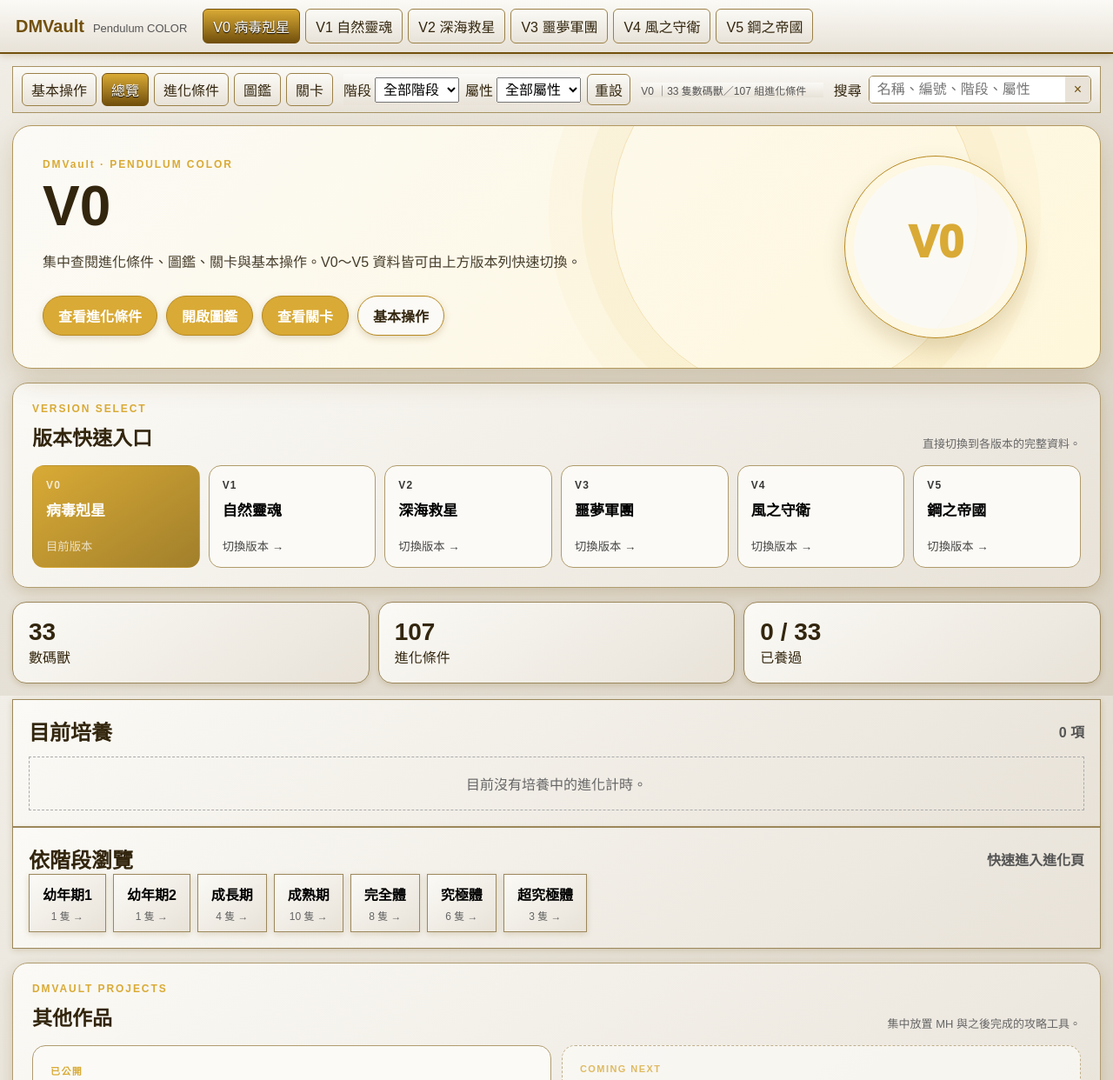
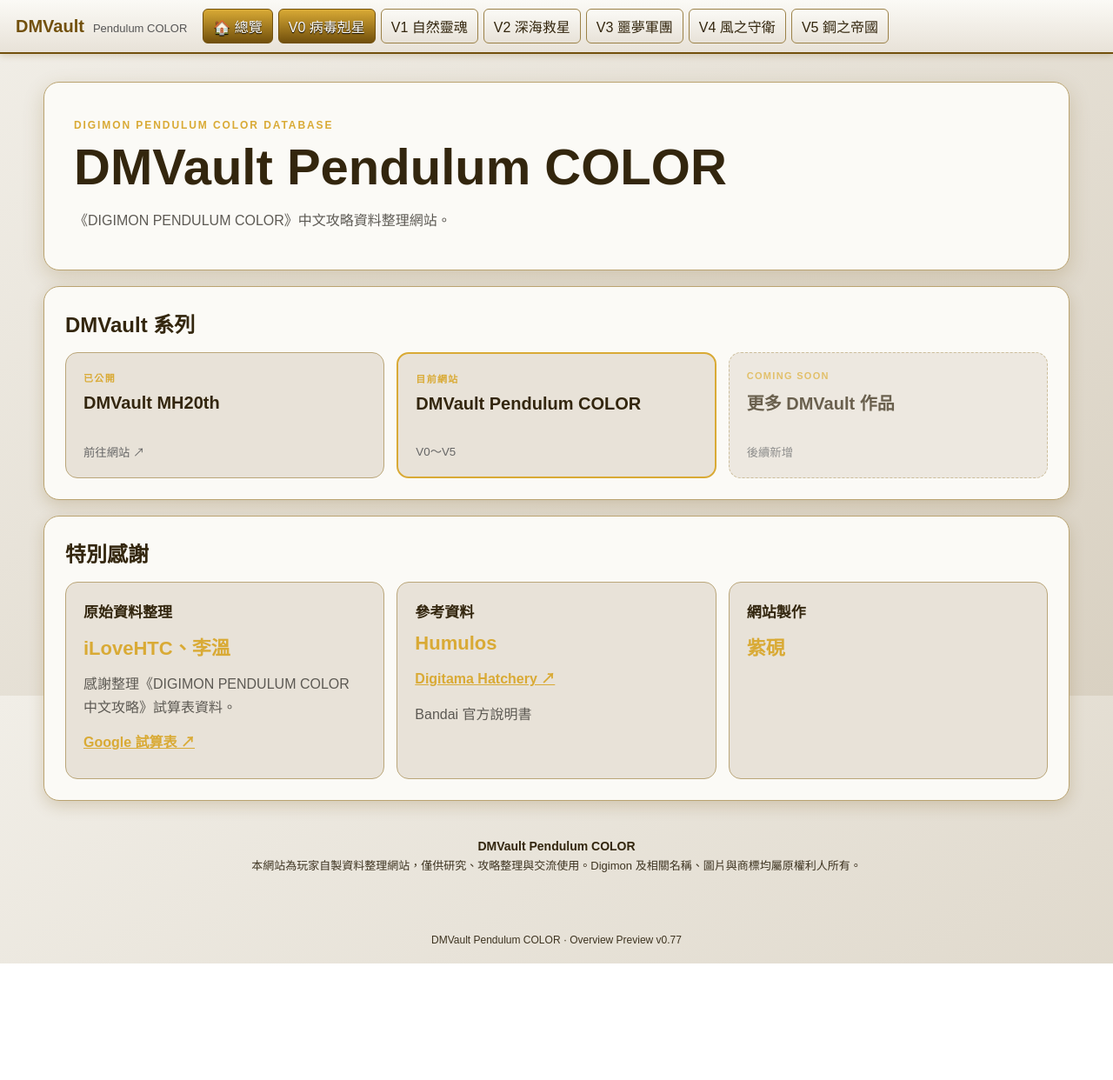
Before and after one commit to yanbol2001/DMVault-Pendulum-COLOR, a plain HTML site: page index.html in a window 1280 px wide. Shown: the top 1242 px of the page at 87% size. After the commit the page ends 1108 px from the top, so only its background shows below. Drawn offline with Linux system fonts and the light colour scheme.

Commit message:
v0_77_MH_Style_Overview

```diff
--- a/app.js
+++ b/app.js
@@ -259,70 +259,50 @@
   </div>`;
 }
 function renderOverview(){
-  const visible=filteredDigimon();
-  const raised=loadRaised();
-  const active=activeCultivations();
-  const versionName=DATA.meta?.version_name||'';
-  const versionCode=(DATA.meta?.version||ACTIVE_VERSION.toUpperCase()).toUpperCase();
-  const cultivationRows=active.length?active.map(item=>{
-    const target=byName(item.e.to);
-    const countdown=item.info.key==='done'?'可進化':formatRemaining(item.remaining);
-    return `<button class="cultivation-item status-${item.info.key}" type="button" data-cultivation-target="${target?.id||''}">
-      <span class="cultivation-state">${item.info.label}</span>
-      <strong>${esc(item.e.to)}</strong>
-      <small>${esc(item.e.from)} → ${esc(item.e.to)}</small>
-      <span class="cultivation-time">${countdown}</span>
-    </button>`;
-  }).join(''):'<div class="cultivation-empty">目前沒有培養中的進化計時。</div>';
-  const evolutionCount=DATA.evolutions.filter(e=>visible.some(d=>d.name_zh===e.from)).length;
   $('#overviewView').innerHTML=`
-    <section class="home-hero">
-      <div class="home-hero-copy">
-        <span class="home-eyebrow">DMVault · PENDULUM COLOR</span>
-        <h1>${esc(versionCode)} ${esc(versionName)}</h1>
-        <p>集中查閱進化條件、圖鑑、關卡與基本操作。V0～V5 資料皆可由上方版本列快速切換。</p>
-        <div class="home-actions">
-          <button type="button" data-home-view="evolution">查看進化條件</button>
-          <button type="button" data-home-view="dex">開啟圖鑑</button>
-          <button type="button" data-home-view="stages">查看關卡</button>
-          <button type="button" data-home-view="guide" class="secondary">基本操作</button>
-        </div>
-      </div>
-      <div class="home-version-mark" aria-hidden="true"><span>${esc(versionCode)}</span><strong>${esc(versionName)}</strong></div>
+    <section class="about-hero">
+      <span class="about-kicker">DIGIMON PENDULUM COLOR DATABASE</span>
+      <h1>DMVault Pendulum COLOR</h1>
+      <p>《DIGIMON PENDULUM COLOR》中文攻略資料整理網站。</p>
     </section>
 
-    <section class="home-panel home-version-panel">
-      <div class="home-section-heading"><div><span>VERSION SELECT</span><h2>版本快速入口</h2></div><p>直接切換到各版本的完整資料。</p></div>
-      <div class="home-version-grid">
-        ${[
-          ['v0','V0','病毒剋星'],['v1','V1','自然靈魂'],['v2','V2','深海救星'],
-          ['v3','V3','噩夢軍團'],['v4','V4','風之守衛'],['v5','V5','鋼之帝國']
-        ].map(([id,code,name])=>`<button type="button" class="home-version-card ${id===ACTIVE_VERSION?'active':''}" data-home-version="${id}"><span>${code}</span><strong>${name}</strong><small>${id===ACTIVE_VERSION?'目前版本':'切換版本 →'}</small></button>`).join('')}
+    <section class="about-section">
+      <h2>DMVault 系列</h2>
+      <div class="project-link-grid">
+        <a class="project-link-card" href="https://yanbol2001.github.io/DMVault_MH20th/" target="_blank" rel="noopener noreferrer">
+          <span>已公開</span><strong>DMVault MH20th</strong><small>前往網站 ↗</small>
+        </a>
+        <div class="project-link-card current"><span>目前網站</span><strong>DMVault Pendulum COLOR</strong><small>V0～V5</small></div>
+        <div class="project-link-card pending"><span>COMING SOON</span><strong>更多 DMVault 作品</strong><small>後續新增</small></div>
       </div>
     </section>
 
-    <div class="overview-grid home-stats">
-      <article class="stat-card"><strong>${visible.length}</strong><span>數碼獸</span></article>
-      <article class="stat-card"><strong>${evolutionCount}</strong><span>進化條件</span></article>
-      <article class="stat-card"><strong>${raised.size} / ${DATA.digimon.length}</strong><span>已養過</span></article>
-    </div>
+    <section class="about-section">
+      <h2>特別感謝</h2>
+      <div class="credit-grid">
+        <article class="credit-card">
+          <h3>原始資料整理</h3>
+          <div class="credit-name">iLoveHTC、李溫</div>
+          <p>感謝整理《DIGIMON PENDULUM COLOR 中文攻略》試算表資料。</p>
+          <p><a href="https://docs.google.com/spreadsheets/d/15ZNsy_bM15Ht7fQiwgvIugUOnd62CMQ4qiHsnkj5jbE/htmlview#gid=184361674" target="_blank" rel="noopener noreferrer">Google 試算表 ↗</a></p>
+        </article>
+        <article class="credit-card">
+          <h3>參考資料</h3>
+          <div class="credit-name">Humulos</div>
+          <p><a href="https://humulos.com/digimon/penc/" target="_blank" rel="noopener noreferrer">Digitama Hatchery ↗</a></p>
+          <p>Bandai 官方說明書</p>
+        </article>
+        <article class="credit-card">
+          <h3>網站製作</h3>
+          <div class="credit-name">紫硯</div>
+        </article>
+      </div>
+    </section>
 
-    <section class="overview-section cultivation-overview"><div class="overview-title-row"><h2>目前培養</h2><span>${active.length} 項</span></div><div class="cultivation-list">${cultivationRows}</div></section>
-    <section class="overview-section"><div class="overview-title-row"><h2>依階段瀏覽</h2><span>快速進入進化頁</span></div><div class="overview-stages">${stageOrder.map(stage=>{const count=visible.filter(d=>d.stage===stage).length;return count?`<button class="overview-stage" data-stage="${stage}"><strong>${stage}</strong><span>${count} 隻 →</span></button>`:''}).join('')}</div></section>
-
-    <section class="home-panel home-projects">
-      <div class="home-section-heading"><div><span>DMVAULT PROJECTS</span><h2>其他作品</h2></div><p>集中放置 MH 與之後完成的攻略工具。</p></div>
-      <div class="home-project-grid">
-        <a class="home-project-card available" href="https://yanbol2001.github.io/DMVault_MH20th/" target="_blank" rel="noopener noreferrer">
-          <span class="project-status">已公開</span><strong>DMVault MH 20th</strong><p>魔物獵人 20 週年聯名對打機攻略工具。</p><small>開啟作品 ↗</small>
-        </a>
-        <div class="home-project-card future"><span class="project-status">COMING NEXT</span><strong>更多 DMVault 作品</strong><p>哥吉拉與後續系列完成後，將由此處加入連結。</p><small>預留位置</small></div>
-      </div>
-    </section>`;
-  $$('#overviewView .overview-stage').forEach(b=>b.onclick=()=>{stageFilter=b.dataset.stage;$('#stageFilter').value=stageFilter;render();switchView('evolution');});
-  $$('[data-cultivation-target]').forEach(b=>b.onclick=()=>b.dataset.cultivationTarget&&jumpToDigimon(b.dataset.cultivationTarget));
-  $$('[data-home-view]').forEach(b=>b.onclick=()=>switchView(b.dataset.homeView));
-  $$('[data-home-version]').forEach(b=>b.onclick=()=>document.querySelector(`.version[data-version="${b.dataset.homeVersion}"]`)?.click());
+    <footer class="about-footer">
+      <strong>DMVault Pendulum COLOR</strong><br>
+      本網站為玩家自製資料整理網站，僅供研究、攻略整理與交流使用。Digimon 及相關名稱、圖片與商標均屬原權利人所有。
+    </footer>`;
 }
 function renderStageNav(){
   const available=stageOrder.filter(stage=>DATA.digimon.some(d=>d.stage===stage&&matches(d)));
@@ -805,8 +785,8 @@
 }
 
 function switchView(v,updateHash=true){
-  currentView=v;$$('.tab').forEach(b=>{const active=b.dataset.view===v;b.classList.toggle('active',active);b.setAttribute('aria-selected',String(active));});
-  $('#guideView').classList.toggle('hidden',v!=='guide');$('#overviewView').classList.toggle('hidden',v!=='overview');$('#evolutionView').classList.toggle('hidden',v!=='evolution');$('#dexView').classList.toggle('hidden',v!=='dex');$('#stagesView').classList.toggle('hidden',v!=='stages');$('#stageNav').classList.toggle('hidden',v!=='evolution');document.querySelector('.filterbar')?.classList.toggle('hidden',v==='guide'||v==='stages');document.querySelector('.search')?.classList.toggle('hidden',v==='guide'||v==='stages');$('#summary')?.classList.toggle('hidden',v==='guide'||v==='stages');if(v==='stages')renderStages();if(v==='guide')renderGuide();
+  currentView=v;$('[data-home-overview]')?.classList.toggle('active',v==='overview');$$('.tab').forEach(b=>{const active=b.dataset.view===v;b.classList.toggle('active',active);b.setAttribute('aria-selected',String(active));});
+  $('#guideView').classList.toggle('hidden',v!=='guide');$('#overviewView').classList.toggle('hidden',v!=='overview');$('#evolutionView').classList.toggle('hidden',v!=='evolution');$('#dexView').classList.toggle('hidden',v!=='dex');$('#stagesView').classList.toggle('hidden',v!=='stages');$('#stageNav').classList.toggle('hidden',v!=='evolution');document.querySelector('.toolbar')?.classList.toggle('hidden',v==='overview');document.querySelector('.filterbar')?.classList.toggle('hidden',v==='guide'||v==='stages'||v==='overview');document.querySelector('.search')?.classList.toggle('hidden',v==='guide'||v==='stages'||v==='overview');$('#summary')?.classList.toggle('hidden',v==='guide'||v==='stages'||v==='overview');if(v==='stages')renderStages();if(v==='guide')renderGuide();
   $('.filterbar').classList.toggle('dex-mode',v==='dex');
   if(updateHash)history.replaceState(null,'',canonicalHash(v));
   scrollTo({top:0,behavior:'smooth'});
@@ -826,6 +806,7 @@
   .catch(err=>{console.warn('基本操作資料載入失敗：',err);return null;});
 Promise.all([dataRequest,stageRequest,guideRequest]).then(([d,stageData,guideData])=>{DATA=d;STAGE_DATA=stageData;GUIDE_DATA=guideData;document.title=`DMVault｜Pendulum COLOR ${DATA.meta?.version||ACTIVE_VERSION.toUpperCase()} ${DATA.meta?.version_name||''}`;document.querySelectorAll('.version[data-version]').forEach(b=>{const active=b.dataset.version===ACTIVE_VERSION;b.classList.toggle('active',active);b.toggleAttribute('aria-current',active);});const counts=new Map();for(const e of DATA.evolutions)counts.set(e.from,(counts.get(e.from)||0)+1);const maxRoutes=Math.max(1,...counts.values());document.documentElement.style.setProperty('--route-columns',String(maxRoutes));populateFilters();render();restoreHash();}).catch(err=>{$('#overviewView').innerHTML=`<div class="load-error"><strong>資料載入失敗</strong><span>請確認 data/${ACTIVE_VERSION}.json 已一併上傳。</span></div>`;console.error(err);});
 $$('.tab').forEach(b=>b.onclick=()=>switchView(b.dataset.view));
+$('[data-home-overview]')?.addEventListener('click',()=>switchView('overview'));
 $('#searchInput').addEventListener('input',e=>{query=e.target.value.trim().toLowerCase();render();renderSearchSuggestions();});
 $('#searchInput').addEventListener('focus',renderSearchSuggestions);
 document.addEventListener('click',e=>{if(!e.target.closest('.search-box'))$('#searchSuggestions')?.classList.add('hidden');});
--- a/index.html
+++ b/index.html
@@ -6,12 +6,13 @@
 <meta name="theme-color" content="#ffffff">
 <meta name="description" content="DMVault Pendulum COLOR 進化條件與圖鑑">
 <title>DMVault｜Pendulum COLOR</title>
-<link rel="stylesheet" href="styles.css?v=076">
+<link rel="stylesheet" href="styles.css?v=077">
 </head>
 <body>
 <header class="topbar">
   <div class="brand"><strong>DMVault</strong><span>Pendulum COLOR</span></div>
   <nav class="versions" aria-label="版本切換">
+    <button class="version home-version-link" data-home-overview type="button">🏠 總覽</button>
     <button class="version" data-version="v0">V0 病毒剋星</button>
     <button class="version" data-version="v1">V1 自然靈魂</button><button class="version" data-version="v2">V2 深海救星</button>
     <button class="version" data-version="v3">V3 噩夢軍團</button><button class="version" data-version="v4">V4 風之守衛</button><button class="version" data-version="v5">V5 鋼之帝國</button>
@@ -21,7 +22,6 @@
   <section class="toolbar compact-toolbar" aria-label="內容工具列">
     <div class="tabs" role="tablist">
       <button data-view="guide" class="tab" role="tab">基本操作</button>
-      <button data-view="overview" class="tab active" role="tab">總覽</button>
       <button data-view="evolution" class="tab" role="tab">進化條件</button>
       <button data-view="dex" class="tab" role="tab">圖鑑</button>
       <button data-view="stages" class="tab" role="tab">關卡</button>
@@ -45,7 +45,7 @@
 </main>
 <div id="toast" class="toast" role="status" aria-live="polite"></div>
 <button id="backToTop" class="back-top" type="button" aria-label="返回頂端">↑</button>
-<footer>資料來源：DIGIMON PENDULUM COLOR 中文攻略｜總覽設計版 v0.76</footer>
-<script src="app.js?v=076"></script>
+<footer>DMVault Pendulum COLOR · Overview Preview v0.77</footer>
+<script src="app.js?v=077"></script>
 </body>
 </html>
--- a/styles.css
+++ b/styles.css
@@ -1319,3 +1319,12 @@
 @media(max-width:1050px){.home-version-grid{grid-template-columns:repeat(3,minmax(0,1fr))}}
 @media(max-width:760px){.home-hero{grid-template-columns:1fr;padding:24px}.home-version-mark{width:150px;height:150px;justify-self:start}.home-version-mark span{font-size:40px}.home-section-heading{display:block}.home-section-heading p{margin-top:7px}.home-version-grid{grid-template-columns:repeat(2,minmax(0,1fr))}.home-project-grid{grid-template-columns:1fr}}
 @media(max-width:430px){.home-hero{padding:20px}.home-actions{display:grid;grid-template-columns:1fr 1fr}.home-actions button{padding:10px 8px}.home-version-grid{grid-template-columns:1fr 1fr}.home-version-card{min-height:104px;padding:12px}}
+
+/* v0.77：MH 系列風格總覽 */
+.about-hero{margin:18px auto 0;max-width:1180px;padding:42px 34px;background:var(--pc-card,#fff);border:1px solid color-mix(in srgb,var(--pc-frame,#999) 48%,#bbb);border-radius:18px;box-shadow:0 8px 24px var(--pc-shadow,rgba(0,0,0,.08))}
+.about-kicker{display:block;font-size:12px;font-weight:900;letter-spacing:.16em;color:var(--pc-accent,#936b13);margin-bottom:10px}.about-hero h1{margin:0;font-size:clamp(34px,5vw,58px);line-height:1.08;color:var(--pc-ink,#222)}.about-hero p{margin:16px 0 0;color:#5d5a54;font-size:16px;line-height:1.8}
+.about-section{max-width:1180px;margin:18px auto 0;padding:24px;background:var(--pc-card,#fff);border:1px solid color-mix(in srgb,var(--pc-frame,#999) 48%,#bbb);border-radius:18px;box-shadow:0 6px 18px var(--pc-shadow,rgba(0,0,0,.07))}.about-section>h2{margin:0 0 16px;font-size:24px;color:var(--pc-ink,#222)}
+.project-link-grid,.credit-grid{display:grid;grid-template-columns:repeat(3,minmax(0,1fr));gap:14px}.project-link-card,.credit-card{border:1px solid color-mix(in srgb,var(--pc-frame,#999) 42%,#bbb);border-radius:14px;background:var(--pc-card-2,#fafafa);padding:20px;color:inherit;text-decoration:none;min-height:145px;display:flex;flex-direction:column}.project-link-card:hover{border-color:var(--pc-accent,#936b13);transform:translateY(-2px)}.project-link-card span{font-size:11px;font-weight:900;letter-spacing:.12em;color:var(--pc-accent,#936b13)}.project-link-card strong{font-size:20px;margin-top:10px}.project-link-card small{margin-top:auto;padding-top:18px;color:#666}.project-link-card.current{border-width:2px;border-color:var(--pc-accent,#936b13)}.project-link-card.pending{border-style:dashed;opacity:.72}
+.credit-card h3{margin:0 0 12px;font-size:17px}.credit-name{font-size:22px;font-weight:900;color:var(--pc-accent,#936b13);margin-bottom:8px}.credit-card p{margin:7px 0;line-height:1.65;color:#5c5953}.credit-card a{color:var(--pc-accent,#7d5b10);font-weight:800}.about-footer{max-width:1180px;margin:18px auto 10px;padding:22px;text-align:center;line-height:1.75;color:#6a665f;font-size:13px}.about-footer strong{color:var(--pc-ink,#222);font-size:14px}
+.versions{white-space:nowrap;scrollbar-width:thin}.version{flex:0 0 auto}.sheet-scroll,.stage-table-scroll,.dex-tree-shell{overscroll-behavior-x:contain;-webkit-overflow-scrolling:touch}
+@media(max-width:760px){.topbar{align-items:center;flex-wrap:nowrap;overflow:hidden}.versions{min-width:0;flex:1}.about-hero,.about-section{min-width:0;padding:22px 18px}.project-link-grid,.credit-grid{grid-template-columns:1fr}.sheet-scroll{overflow-x:auto}.sheet-row{min-width:max-content}.evolution-sheet{overflow:hidden}.dex-tree-shell{overflow-x:auto}.dex-tree{min-width:980px}.stage-table-scroll{overflow-x:auto}}
```
